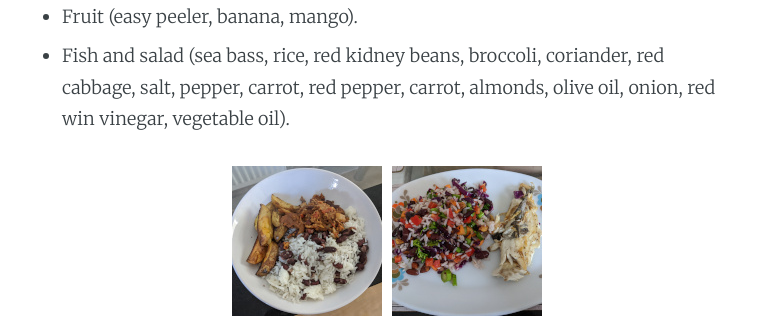
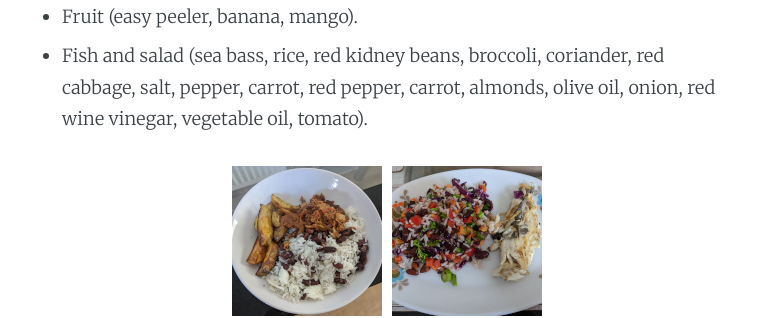
Before and after one commit to NiallBunting/niallbunting.github.io, a Jekyll site: the page built from _posts/2023-07-01-one-ingredient-challenge.markdown, in a window 1280 px wide and 900 px high, scrolled down 4665 px. Shown: the part 216-534 px from the top of the window, without its empty margins (253-1026 px from the left). Built offline with Jekyll 4.4.1, drawn with Linux system fonts in a browser that asks for light colours; some of the changed text lies outside the part shown.

Commit message:
OIC small corrections

```diff
--- a/_posts/2023-07-01-one-ingredient-challenge.markdown
+++ b/_posts/2023-07-01-one-ingredient-challenge.markdown
@@ -202,7 +202,7 @@ This blog post is going to chart my progress with what I'm eating. I'm no chef a
 
 * Leftover chilli con carne (leftover chilli con carne).
 * Fruit (easy peeler, banana, mango).
-* Fish and salad (sea bass, rice, red kidney beans, broccoli, coriander, red cabbage, salt, pepper, carrot, red pepper, carrot, almonds, olive oil, onion, red win vinegar, vegetable oil).
+* Fish and salad (sea bass, rice, red kidney beans, broccoli, coriander, red cabbage, salt, pepper, carrot, red pepper, carrot, almonds, olive oil, onion, red wine vinegar, vegetable oil, tomato).
 
 <div class="gallery">
   <div class="galleryitem">
```
Also changed, not shown: other parts of _posts/2023-07-01-one-ingredient-challenge.markdown (+1 -1 lines).
